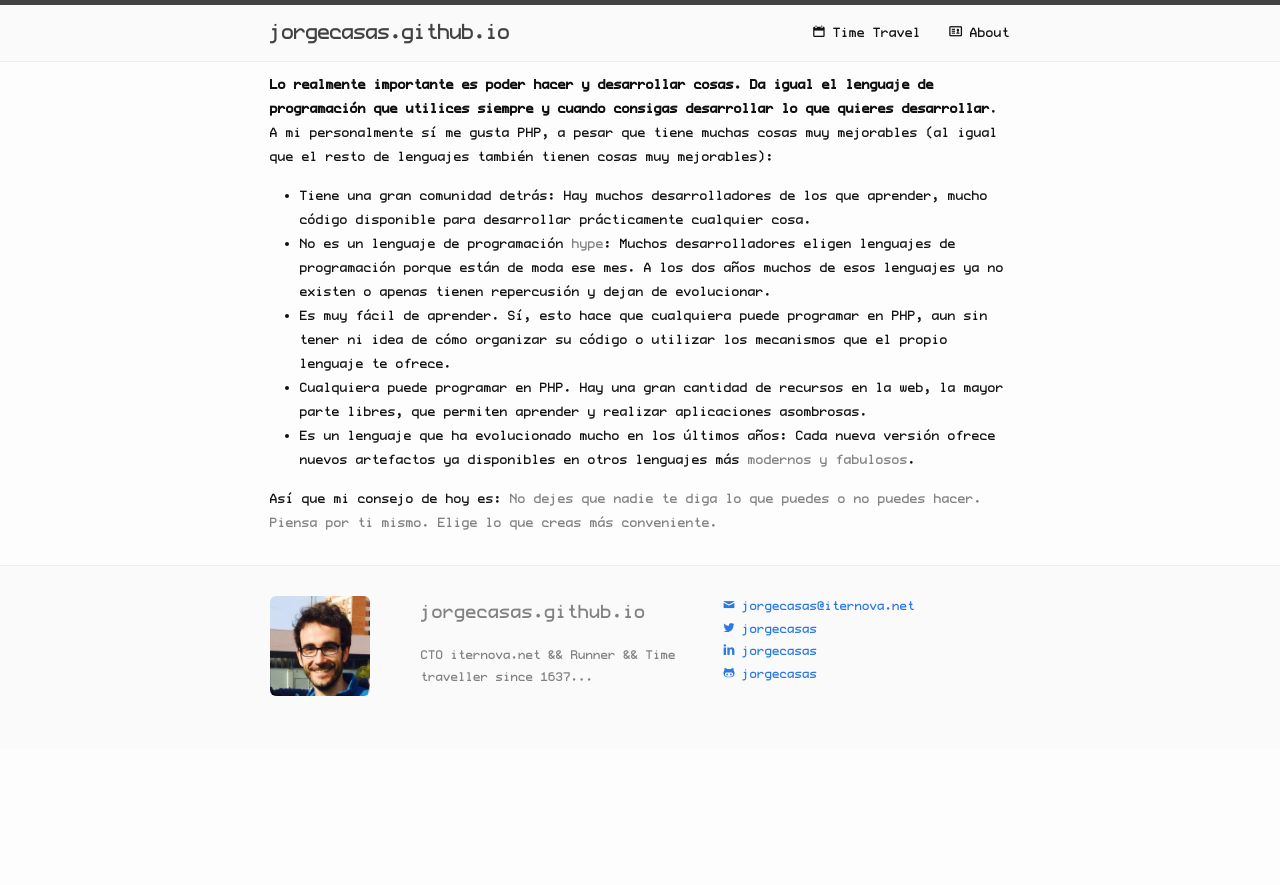
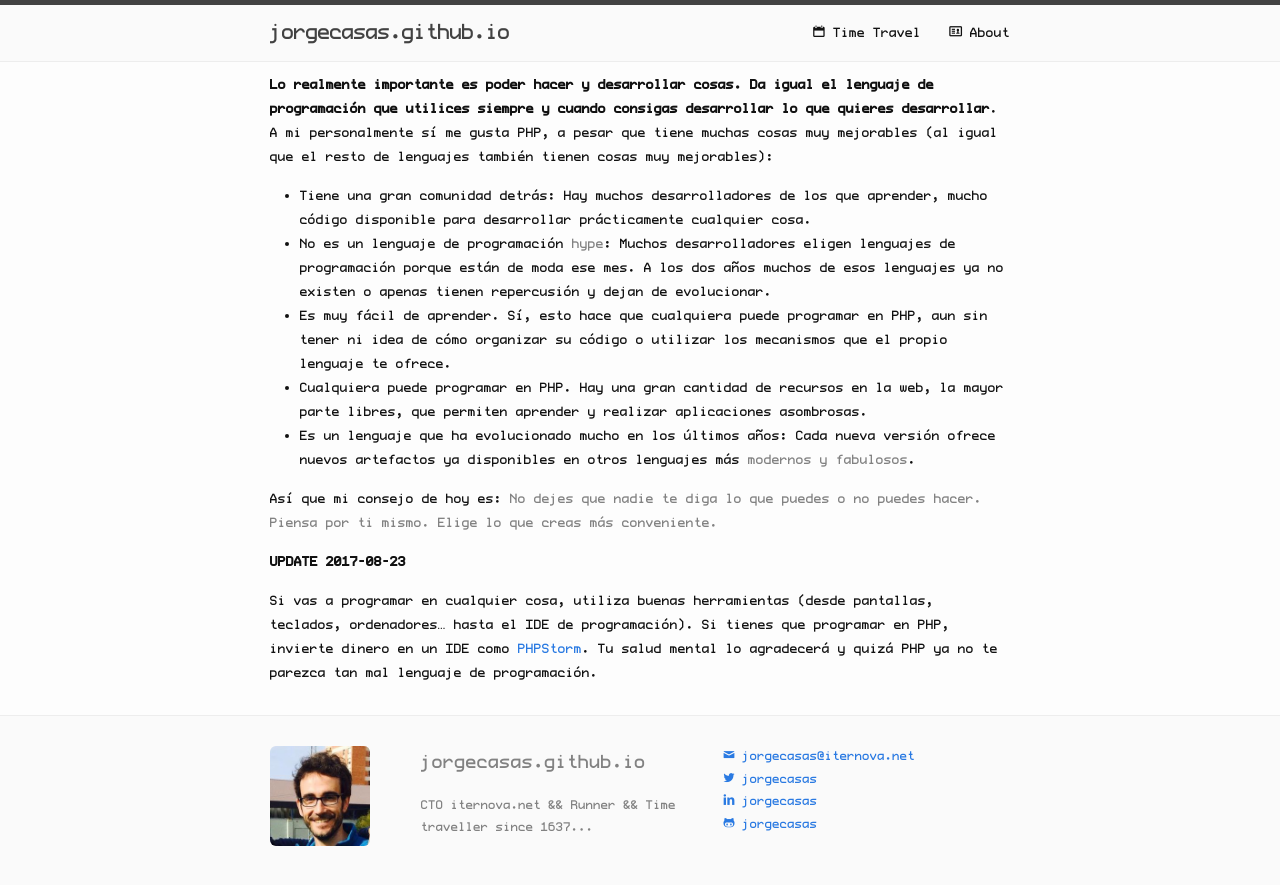
Before and after one commit to jorgecasas/jorgecasas.github.io, a Jekyll site: the page built from _posts/2017-01-11-php-sucks.markdown, in a window 1280 px wide and 900 px high, scrolled down 869 px. Shown: the top 885 px of the window. Built offline with Jekyll 4.4.1, drawn with Linux system fonts in a browser that asks for light colours; comment, search, counter and statistics services are not loaded; before the commit the page ends 1619 px from its top, so only the background shows below that.

Commit message:
POST updated: PHP sucks

```diff
--- a/_posts/2017-01-11-php-sucks.markdown
+++ b/_posts/2017-01-11-php-sucks.markdown
@@ -27,3 +27,7 @@ Realmente los lenguajes de programación ni son buenos ni son malos. He visto c
 * Es un lenguaje que ha evolucionado mucho en los últimos años: Cada nueva versión ofrece nuevos artefactos ya disponibles en otros lenguajes más _modernos y fabulosos_.
 
 Así que mi consejo de hoy es: _No dejes que nadie te diga lo que puedes o no puedes hacer. Piensa por ti mismo. Elige lo que creas más conveniente._
+
+**UPDATE 2017-08-23**
+
+Si vas a programar en cualquier cosa, utiliza buenas herramientas (desde pantallas, teclados, ordenadores... hasta el IDE de programación). Si tienes que programar en PHP, invierte dinero en un IDE como [PHPStorm](https://www.jetbrains.com/phpstorm/). Tu salud mental lo agradecerá y quizá PHP ya no te parezca tan mal lenguaje de programación.
```
